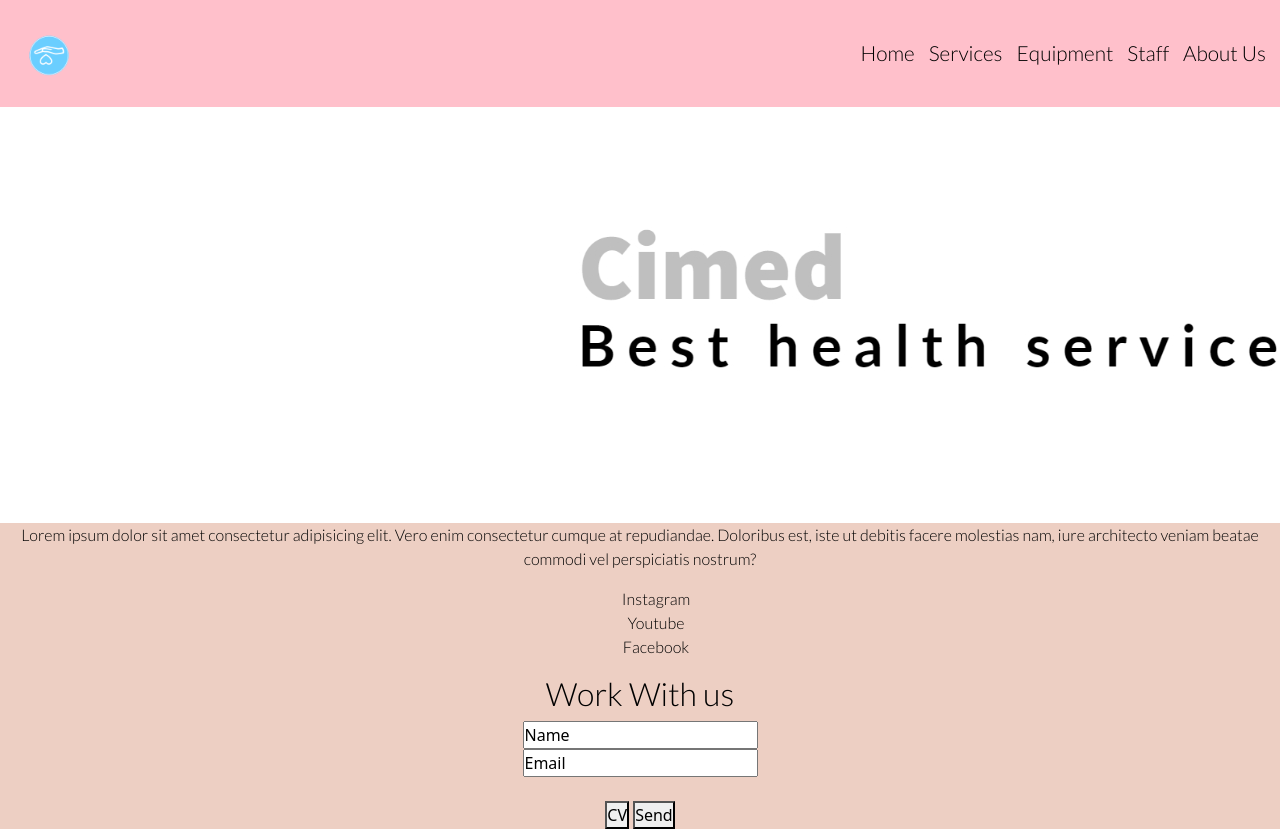
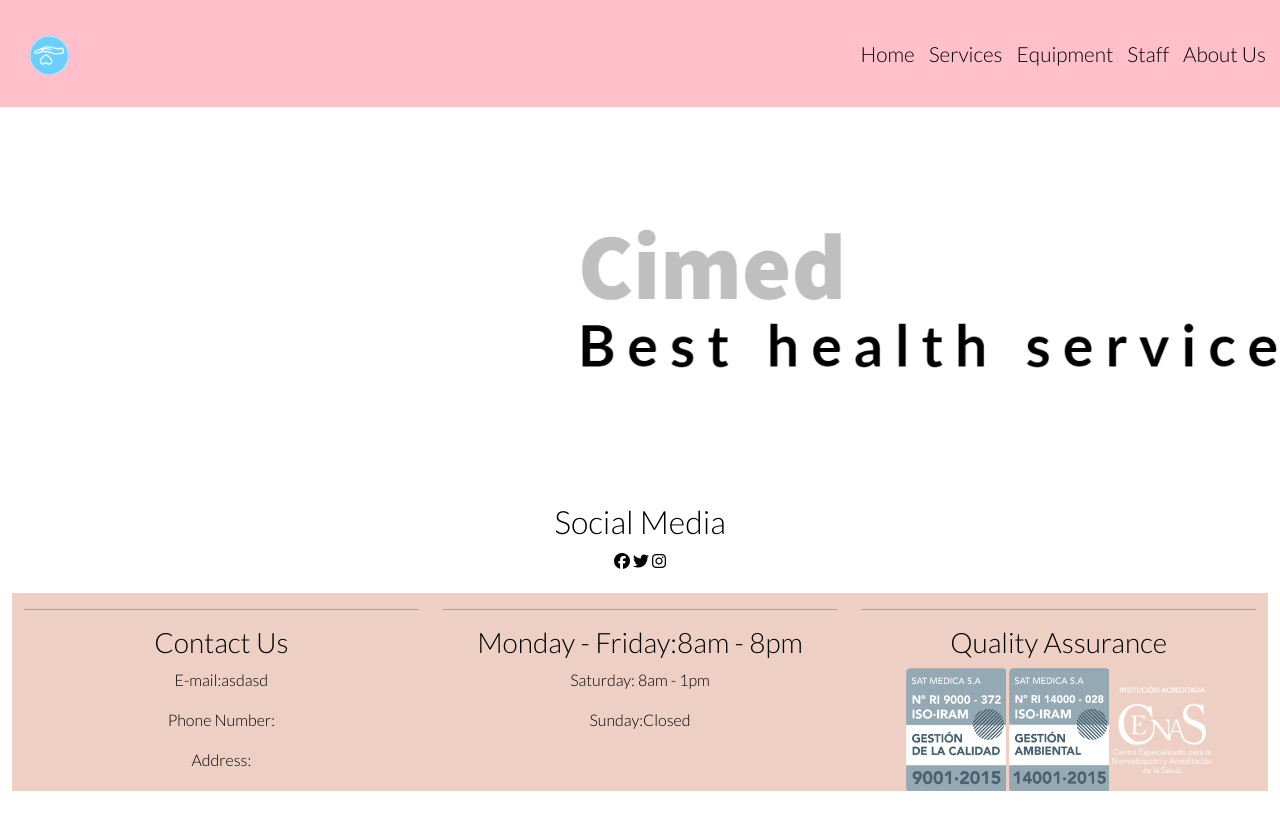
Before and after one commit to Morrixon/Practica-GitHub, a plain HTML site: page index.html in a window 1280 px wide. Shown: the top 829 px of the page. After the commit the page ends 800 px from the top, so only its background shows below. Drawn offline with nearby package versions, Linux system fonts and the light colour scheme.

Commit message:
footer y social media en trabajo

```diff
--- a/Css/style.css
+++ b/Css/style.css
@@ -2,6 +2,11 @@
     box-sizing: border-box;
     padding: 0;
     margin: 0;
+}
+
+html , body {
+    font-family:'Lato', sans-serif;
+ color:black;
 }
 
 /*Color de los parrafos*/
@@ -24,12 +29,6 @@ list-style: none;
 main {
     background-color:pink;
 }
-
-h1 , h2 ,h3, h4 , p, a {
-    color:black;
-    font-family: 'Lato', sans-serif;
-}
-
 
 nav
 {
--- a/index.html
+++ b/index.html
@@ -6,6 +6,8 @@
     <meta http-equiv="X-UA-Compatible" content="IE=edge">
     <meta name="viewport" content="width=device-width, initial-scale=1.0">
     <title>Cimed Medicare</title>
+    <!-- FONT AWESOME -->
+    <link rel="stylesheet" href="path/to/font-awesome/css/font-awesome.min.css">
     <!-- Css Bootstrap -->
     <link href="https://cdn.jsdelivr.net/npm/bootstrap@5.1.3/dist/css/bootstrap.min.css" rel="stylesheet"
         integrity="sha384-1BmE4kWBq78iYhFldvKuhfTAU6auU8tT94WrHftjDbrCEXSU1oBoqyl2QvZ6jIW3" crossorigin="anonymous">
@@ -36,16 +38,16 @@
                             <a aria-current="page" href="index.html">Home</a>
                         </li>
                         <li class="nav-item">
-                            <a  aria-current="page" href="services.html">Services</a>
+                            <a aria-current="page" href="services.html">Services</a>
                         </li>
                         <li class="nav-item">
-                            <a  aria-current="page" href="equipment.html">Equipment</a>
+                            <a aria-current="page" href="equipment.html">Equipment</a>
                         </li>
                         <li class="nav-item">
-                            <a  aria-current="page" href="staff.html">Staff</a>
+                            <a aria-current="page" href="staff.html">Staff</a>
                         </li>
                         <li class="nav-item">
-                            <a  aria-current="page" href="aboutus.html">About Us</a>
+                            <a aria-current="page" href="aboutus.html">About Us</a>
                         </li>
                     </ul>
 
@@ -56,37 +58,52 @@
 
     <main>
         <div class="logoprincipal">
-            <img  src="IMGS/cimed3.jpg" alt="logo cimed">
+            <img src="IMGS/cimed3.jpg" alt="logo cimed">
         </div>
     </main>
 
+    <!-- SOCIAL MEDIA -->
+    <div class="container-fluid">
+        <div class="row text-center">
+            <div class="col-12">
+                <h2>Social Media</h2>
+            </div>
+            <div class="-col-12 padding">
+                <a href="#"><i class="fab fa-facebook"></i></a>
+                <a href="#"><i class="fab fa-twitter"></i></a>
+                <a href="#"><i class="fab fa-instagram"></i></a>
+            </div>
+
+            </divc>
+        </div>
+
+
+        <!-- FOOTERT -->
+
         <footer class="fondo-footer">
-        <div>
-            <p>
-                Lorem ipsum dolor sit amet consectetur adipisicing elit. Vero enim consectetur cumque at repudiandae.
-                Doloribus est, iste ut debitis facere molestias nam, iure architecto veniam beatae commodi vel
-                perspiciatis
-                nostrum?
-            </p>
+            <div class="container-fluid padding">
+                <div class="row text-center">
+                    <div class="col-md-4">
+                        <hr class="light">
+                        <h3>Contact Us</h3>
+                        <p>E-mail:asdasd</p>
+                        <p> Phone Number:</p>
+                        <p>Address:</p>
                     </div>
-        <div>
-            <ul>
-                <li><a href="#">Instagram</a></li>
-                <li><a href="#">Youtube</a></li>
-                <li><a href="#">Facebook</a></li>
-            </ul>
+                    <div class="col-md-4">
+                        <hr class="light">
+                        <h3>Monday - Friday:8am - 8pm</h3>
+                        <p>Saturday: 8am - 1pm</p>
+                        <p>Sunday:Closed</p>
                     </div>
-        <div>
-            <div>
-                <h2>Work With us</h2>
+                    <div class="col-md-4">
+                        <hr class="light">
+                        <h3>Quality Assurance</h3>
+                        <img src="IMGS/iram.png" width="100px" class="quality" alt="Iram">
+                        <img src="IMGS/iram2.png" width="100px" class="quality" alt="Iram2">
+                        <img src="IMGS/cenas.png" width="100px" class="quality" alt="cenas">
                     </div>
-            <div class="formulario-cv">
-                <form action="/action_page.php">
-                    <input type="text" id="fname" name="fname" value="Name"><br>
-                    <input type="text" id="lname" name="lname" value="Email"><br><br>
-                    <button type="button">CV</button>
-                    <button type="button">Send</button>
-                </form>
+
                 </div>
             </div>
         </footer>
```
Also changed, not shown: IMGS/cenas.png (added), IMGS/iram.png (added), IMGS/iram2.png (added). Lines whose indentation alone changed are shown as unchanged.
